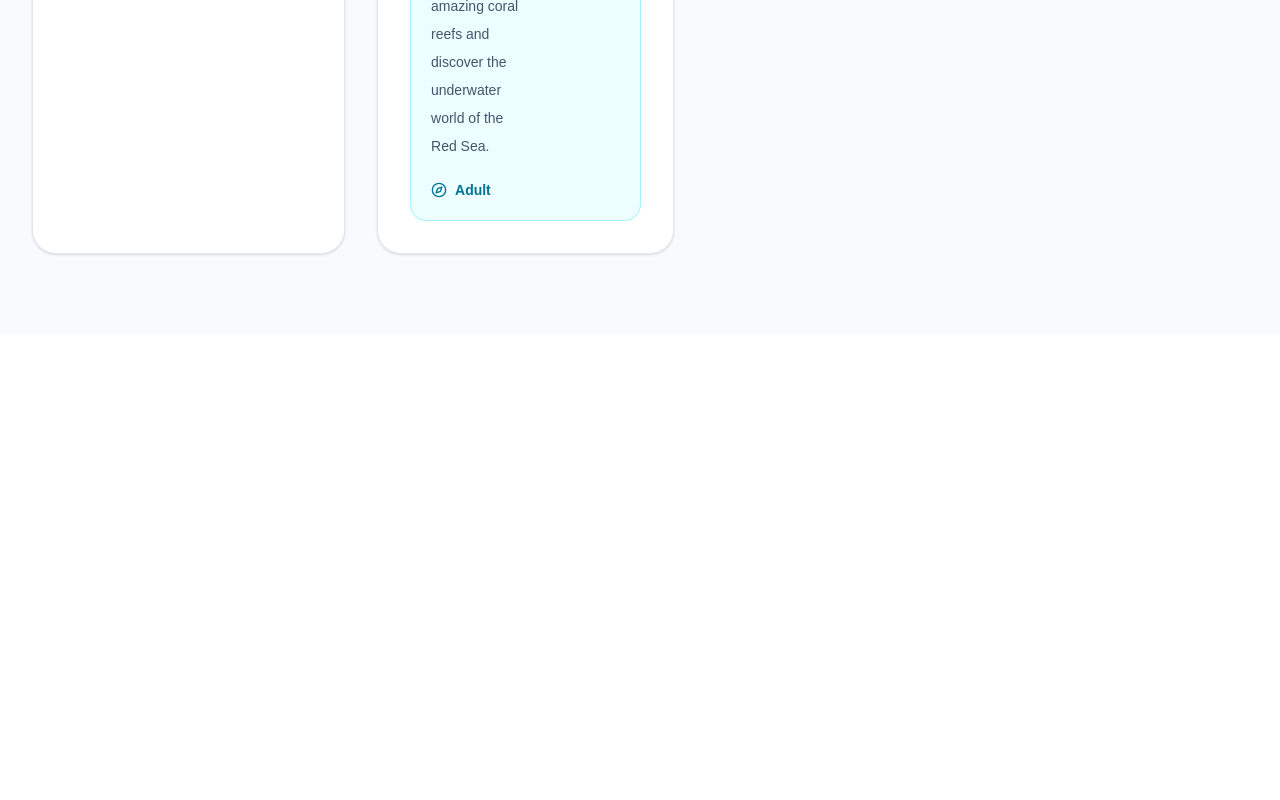
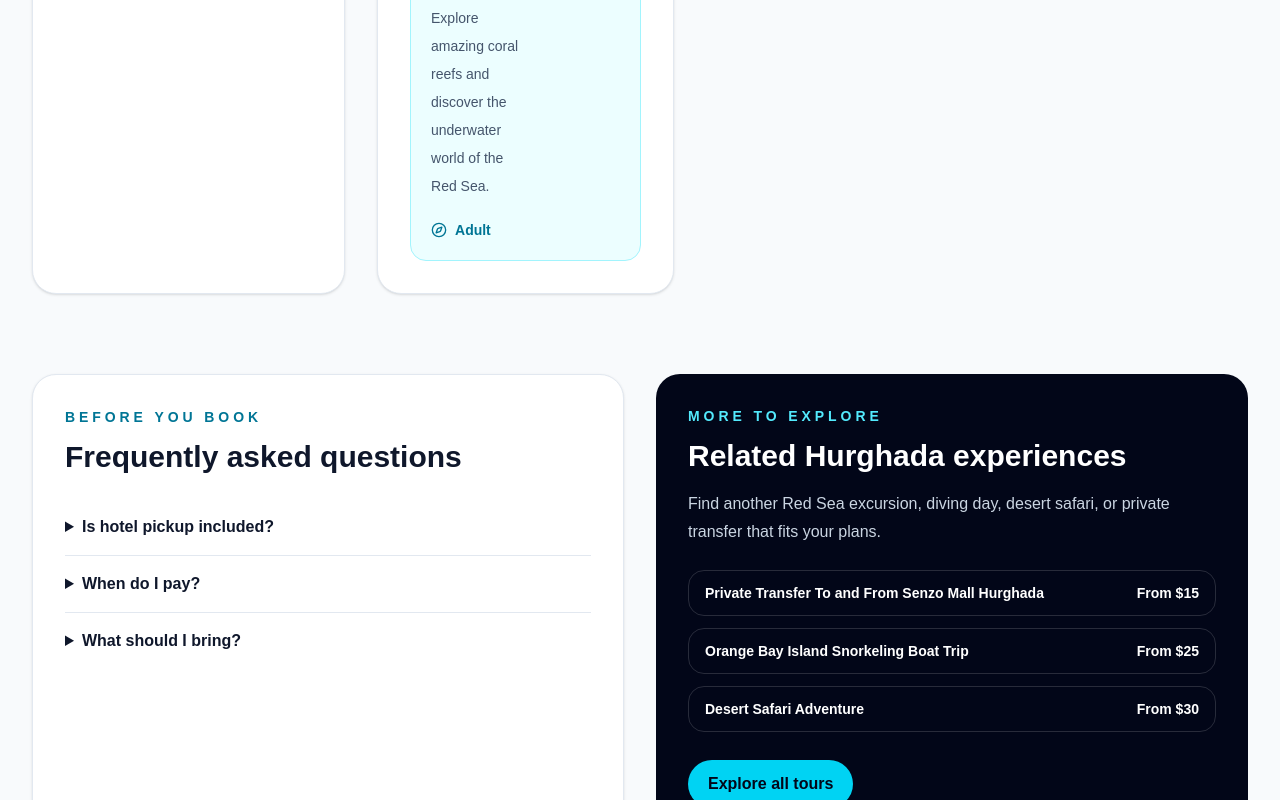
Before and after one commit to karimsalah85-cpu/inhurghada-site, a Next.js app: page /tours/diving in a window 1280 px wide. Shown: the part 2000-2800 px from the top of the page. Before the commit the page ends 2334 px from the top, so only its background shows below. Built offline with nearby package versions, Linux system fonts and the light colour scheme.

Commit message:
Add tour SEO schema FAQs and related links

```diff
--- a/app/tours/[slug]/page.tsx
+++ b/app/tours/[slug]/page.tsx
@@ -1,3 +1,4 @@
+import type { Metadata } from "next";
 import { notFound } from "next/navigation";
 import { tours } from "@/data/tours";
 import TourPageShell from "@/components/tours/TourPageShell";
@@ -10,6 +11,16 @@ export function generateStaticParams() {
   return tours.map(({ slug }) => ({ slug }));
 }
 
+export async function generateMetadata({ params }: PageProps): Promise<Metadata> {
+  const { slug } = await params;
+  const tour = tours.find((item) => item.slug === slug);
+  if (!tour) return {};
+  const title = tour.seoTitle || `${tour.title} from Hurghada`;
+  const description = tour.metaDescription || tour.description;
+  const url = `/tours/${tour.slug}`;
+  return { title, description, alternates: { canonical: url }, openGraph: { title, description, url, type: "website", images: [{ url: tour.image, alt: tour.title }] }, twitter: { card: "summary_large_image", title, description, images: [tour.image] } };
+}
+
 export default async function TourPage({ params }: PageProps) {
   const { slug } = await params;
   const tour = tours.find((item) => item.slug === slug);
--- a/components/settings/SiteSettingsContext.tsx
+++ b/components/settings/SiteSettingsContext.tsx
@@ -32,7 +32,7 @@ type SiteSettings = {
 const translations: Record<Language, Record<string, string>> = {
   en: {
     home: "Home", tours: "Tours", transfers: "Transfers", booking: "Booking", checkout: "Checkout", about: "About", bookNow: "Book Now", whatsappBooking: "WhatsApp Booking",
-    discoverHurghada: "Discover Hurghada", heroTitle: "Discover the Magic of the Red Sea", heroDescription: "Daily tours, diving trips, desert safaris, boat excursions and unforgettable adventures in the heart of Hurghada.",
+    discoverHurghada: "Discover Hurghada", heroTitle: "Discover the Best Tours & Excursions in Hurghada", heroDescription: "Island trips, snorkeling, scuba diving, desert safaris and airport transfers - all with easy WhatsApp booking.",
     privateTransfers: "Private transfers", boatTrips: "Boat trips & snorkeling", desertAdventures: "Desert adventures", destination: "Destination", travelDate: "Travel Date", guests: "Guests", searchTours: "Search tours",
     chooseExperience: "Choose your experience", exploreAdventure: "Explore Hurghada by adventure", viewAllTours: "View all tours", popularTours: "Popular Tours", popularToursDescription: "Explore diving trips, snorkeling, Orange Bay cruises and Red Sea adventures.", searchPlaceholder: "Search tours, locations, activities...", bestSeller: "Best Seller", everyDay: "Every day", perPerson: "per person", bookYourTrip: "Book Your Trip", fullName: "Full Name", whatsappNumber: "WhatsApp Number", emailAddress: "Email address", pickupLocation: "Hotel Name / Pickup Location", specialRequests: "Special requests", sendBooking: "Send booking request", cashOnArrival: "Pay cash on arrival",
   },
--- a/components/tours/TourPageShell.tsx
+++ b/components/tours/TourPageShell.tsx
@@ -3,11 +3,26 @@ import BookingForm from "@/components/booking/BookingForm";
 import TourDetails from "@/components/tours/TourDetails";
 import type { Tour } from "@/data/tours";
 import Image from "next/image";
+import Link from "next/link";
+import { tours } from "@/data/tours";
 
 export default function TourPageShell({ tour }: { tour: Tour }) {
+  const faqs = tour.faqs ?? [
+    { question: "Is hotel pickup included?", answer: "Pickup details are shown in the tour information. We confirm the exact pickup time and location with you on WhatsApp after booking." },
+    { question: "When do I pay?", answer: "You can reserve online and pay cash on arrival unless a different payment option is clearly shown during booking." },
+    { question: "What should I bring?", answer: "Bring your booking reference, comfortable clothing, and any items listed in the important information section for this experience." },
+  ];
+  const relatedTours = tours.filter((item) => item.slug !== tour.slug && (item.category === tour.category || item.location === tour.location)).slice(0, 3);
+  const schema = { "@context": "https://schema.org", "@graph": [
+    { "@type": "BreadcrumbList", itemListElement: [{ "@type": "ListItem", position: 1, name: "Home", item: "https://dailyredsea.com" }, { "@type": "ListItem", position: 2, name: "Tours", item: "https://dailyredsea.com/#tours" }, { "@type": "ListItem", position: 3, name: tour.title, item: `https://dailyredsea.com/tours/${tour.slug}` }] },
+    { "@type": "TouristTrip", name: tour.title, description: tour.description, image: `https://dailyredsea.com${tour.image}`, touristType: tour.category || "Hurghada excursion", offers: { "@type": "Offer", price: tour.price, priceCurrency: "USD", availability: "https://schema.org/InStock", url: `https://dailyredsea.com/tours/${tour.slug}` }, provider: { "@type": "Organization", name: "Daily Red Sea", url: "https://dailyredsea.com" } },
+    { "@type": "FAQPage", mainEntity: faqs.map((faq) => ({ "@type": "Question", name: faq.question, acceptedAnswer: { "@type": "Answer", text: faq.answer } })) },
+  ] };
   return (
     <main className="min-h-screen bg-slate-50">
+      <script type="application/ld+json" dangerouslySetInnerHTML={{ __html: JSON.stringify(schema) }} />
       <section className="mx-auto max-w-7xl px-6 pb-8 pt-28 lg:px-8">
+        <nav aria-label="Breadcrumb" className="mb-5 text-sm text-slate-500"><Link href="/" className="hover:text-cyan-700">Home</Link><span className="px-2">/</span><Link href="/#tours" className="hover:text-cyan-700">Tours</Link><span className="px-2">/</span><span className="text-slate-700">{tour.title}</span></nav>
         <p className="text-sm font-semibold uppercase tracking-[0.28em] text-cyan-700">Hurghada experience</p>
         <h1 className="mt-3 text-4xl font-black text-slate-950 sm:text-5xl">{tour.title}</h1>
         <div className="mt-4 flex flex-wrap gap-3 text-sm font-medium text-slate-600"><span>★ {tour.rating}</span><span>{tour.reviews ?? "New"} reviews</span><span>•</span><span>{tour.location}</span><span>•</span><span>{tour.duration}</span></div>
@@ -36,6 +51,12 @@ export default function TourPageShell({ tour }: { tour: Tour }) {
           </div>
         </div>
       </section>
+      <section className="mx-auto max-w-7xl px-6 pb-20 lg:px-8">
+        <div className="grid gap-8 lg:grid-cols-2">
+          <div className="rounded-3xl border border-slate-200 bg-white p-8 shadow-sm"><p className="text-sm font-semibold uppercase tracking-[0.28em] text-cyan-700">Before you book</p><h2 className="mt-3 text-3xl font-bold text-slate-900">Frequently asked questions</h2><div className="mt-6 divide-y divide-slate-200">{faqs.map((faq) => <details key={faq.question} className="py-4"><summary className="cursor-pointer font-semibold text-slate-900">{faq.question}</summary><p className="mt-3 leading-7 text-slate-600">{faq.answer}</p></details>)}</div></div>
+          <div className="rounded-3xl bg-slate-950 p-8 text-white"><p className="text-sm font-semibold uppercase tracking-[0.28em] text-cyan-300">More to explore</p><h2 className="mt-3 text-3xl font-bold">Related Hurghada experiences</h2><p className="mt-4 leading-7 text-slate-300">Find another Red Sea excursion, diving day, desert safari, or private transfer that fits your plans.</p><div className="mt-6 space-y-3">{relatedTours.map((item) => <Link key={item.slug} href={`/tours/${item.slug}`} className="flex items-center justify-between rounded-2xl border border-white/15 px-4 py-3 text-sm font-semibold hover:border-cyan-300 hover:text-cyan-200"><span>{item.title}</span><span>From ${item.price}</span></Link>)}</div><Link href="/#tours" className="mt-7 inline-flex rounded-full bg-cyan-400 px-5 py-3 font-bold text-slate-950 hover:bg-cyan-300">Explore all tours</Link></div>
+        </div>
+      </section>
     </main>
   );
 }
--- a/data/tours.ts
+++ b/data/tours.ts
@@ -24,6 +24,11 @@ export type Tour = {
     infants?: number;
   };
   availableTimes?: string[];
+  category?: string;
+  badge?: "Most Popular" | "Best Value" | "New" | "Premium";
+  seoTitle?: string;
+  metaDescription?: string;
+  faqs?: { question: string; answer: string }[];
 };
 
 
@@ -109,6 +114,15 @@ export const tours: Tour[] = [
     packageLabel: "Adult",
     participantPricing: { adults: 25, youth: 15, infants: 0 },
     availableTimes: ["08:00"],
+    category: "Island Trip",
+    badge: "Most Popular",
+    seoTitle: "Orange Bay Island Boat Trip from Hurghada | Snorkeling and Lunch",
+    metaDescription: "Enjoy a full-day Orange Bay Island boat trip from Hurghada including snorkeling, lunch, hotel transfers and crystal-clear Red Sea waters.",
+    faqs: [
+      { question: "Is lunch included on the Orange Bay trip?", answer: "Yes. Lunch onboard and soft drinks are included in this full-day boat trip." },
+      { question: "Is Orange Bay suitable for families?", answer: "Yes. This relaxed island day is popular with families, couples, and groups. Infants travel free in the booking form." },
+      { question: "How will I receive my pickup time?", answer: "After you book, Daily Red Sea confirms your pickup time and hotel location by WhatsApp." },
+    ],
     itinerary: [
       "Hotel pickup in Hurghada and transfer to the marina",
       "Luxury yacht cruise across the crystal-clear Red Sea",
```
